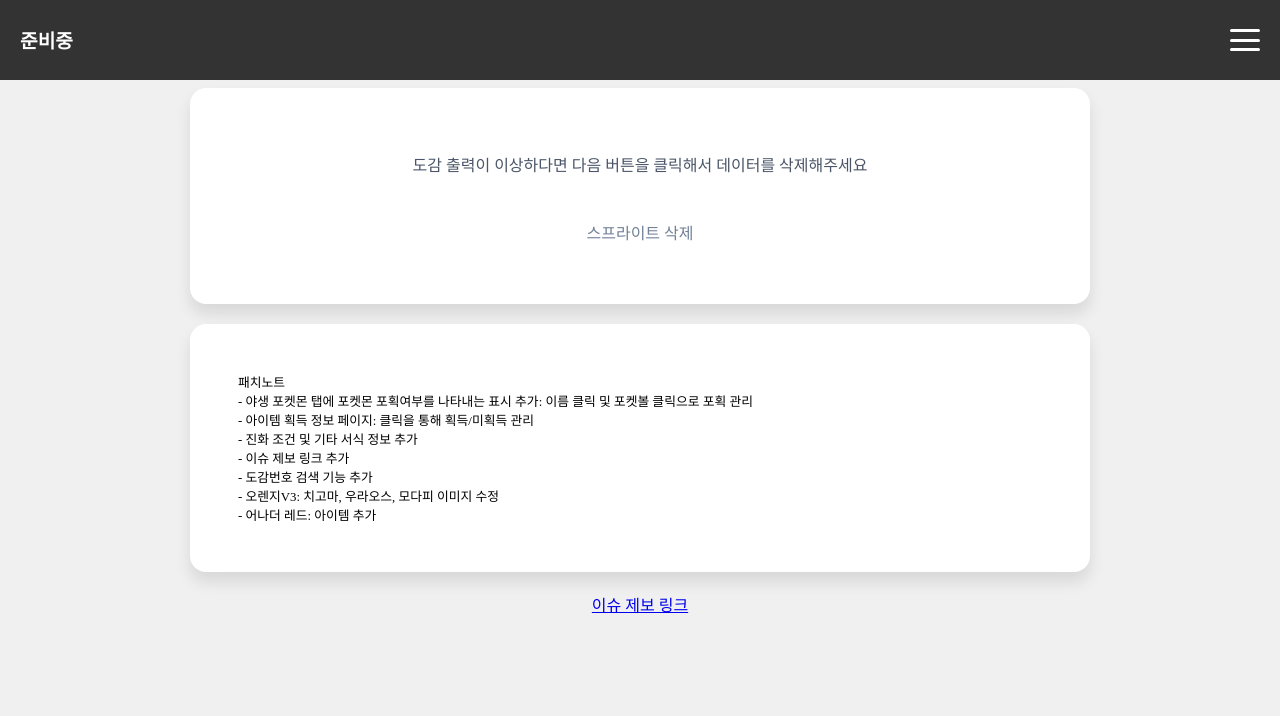
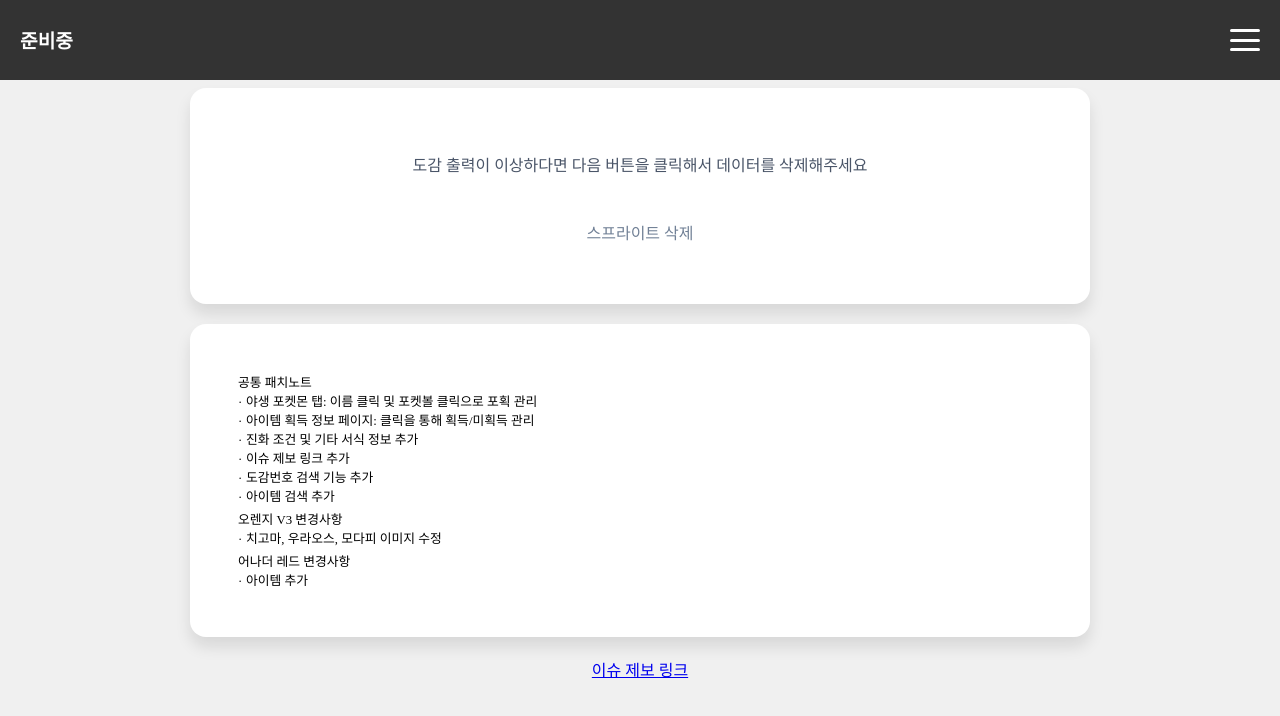
Before and after one commit to flying-orange-lab/orange-redux-database, an Angular app: page /1 in a window 1280 px wide. Shown: the top 716 px of the page. Built offline with nearby package versions, Linux system fonts and the light colour scheme.

Commit message:
Feat/ 패치노트 추가

```diff
--- a/src/app/home/home.component.html
+++ b/src/app/home/home.component.html
@@ -4,17 +4,23 @@
 
 <section class="card-box">
   <div class="patch-note">
-    <div>패치노트</div>
-    <div>
-      - 야생 포켓몬 탭에 포켓몬 포획여부를 나타내는 표시 추가: 이름 클릭 및
-      포켓볼 클릭으로 포획 관리
+    <div class="version-box">
+      <div>공통 패치노트</div>
+      <div>야생 포켓몬 탭: 이름 클릭 및 포켓볼 클릭으로 포획 관리</div>
+      <div>아이템 획득 정보 페이지: 클릭을 통해 획득/미획득 관리</div>
+      <div>진화 조건 및 기타 서식 정보 추가</div>
+      <div>이슈 제보 링크 추가</div>
+      <div>도감번호 검색 기능 추가</div>
+      <div>아이템 검색 추가</div>
     </div>
-    <div>- 아이템 획득 정보 페이지: 클릭을 통해 획득/미획득 관리</div>
-    <div>- 진화 조건 및 기타 서식 정보 추가</div>
-    <div>- 이슈 제보 링크 추가</div>
-    <div>- 도감번호 검색 기능 추가</div>
-    <div>- 오렌지V3: 치고마, 우라오스, 모다피 이미지 수정</div>
-    <div>- 어나더 레드: 아이템 추가</div>
+    <div class="version-box">
+      <div>오렌지 V3 변경사항</div>
+      <div>치고마, 우라오스, 모다피 이미지 수정</div>
+    </div>
+    <div class="version-box">
+      <div>어나더 레드 변경사항</div>
+      <div>아이템 추가</div>
+    </div>
   </div>
 </section>
 
--- a/src/app/home/home.component.less
+++ b/src/app/home/home.component.less
@@ -14,8 +14,17 @@ section {
 }
 
 .patch-note {
+  display: flex;
+  flex-direction: column;
+  gap: 4px;
   font-size: 0.8rem;
   text-align: left;
+
+  .version-box > div:not(:first-child)::before {
+    content: "·";
+    display: inline-block;
+    width: 8px;
+  }
 }
 
 .issue-send {
--- a/src/app/menu/pokedex/pokemon-location/pokemon-location.component.less
+++ b/src/app/menu/pokedex/pokemon-location/pokemon-location.component.less
@@ -1,4 +1,3 @@
-
 /* 등장 위치 섹션 */
 .pokemon-location {
   font-size: 0.85em;
```
